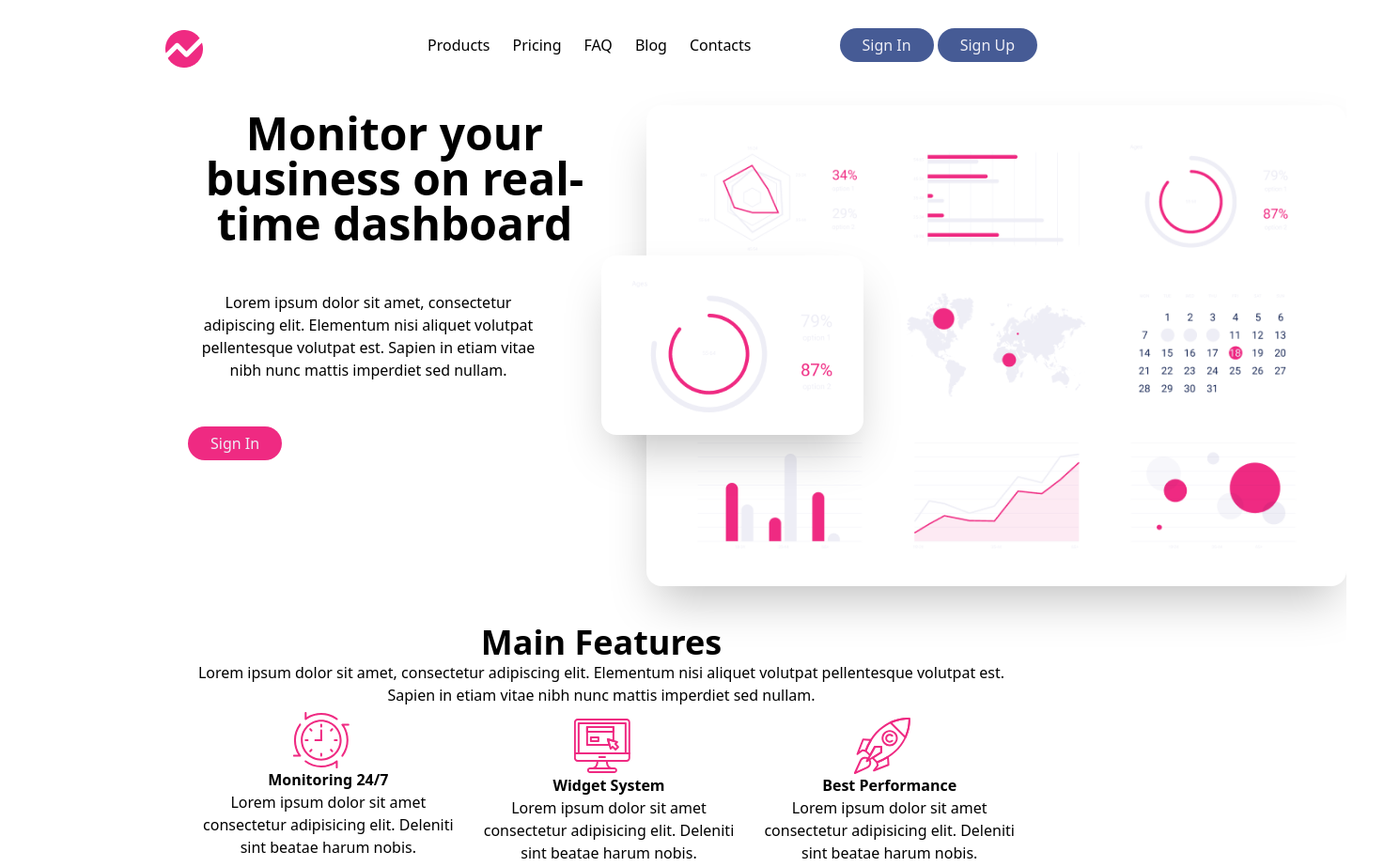
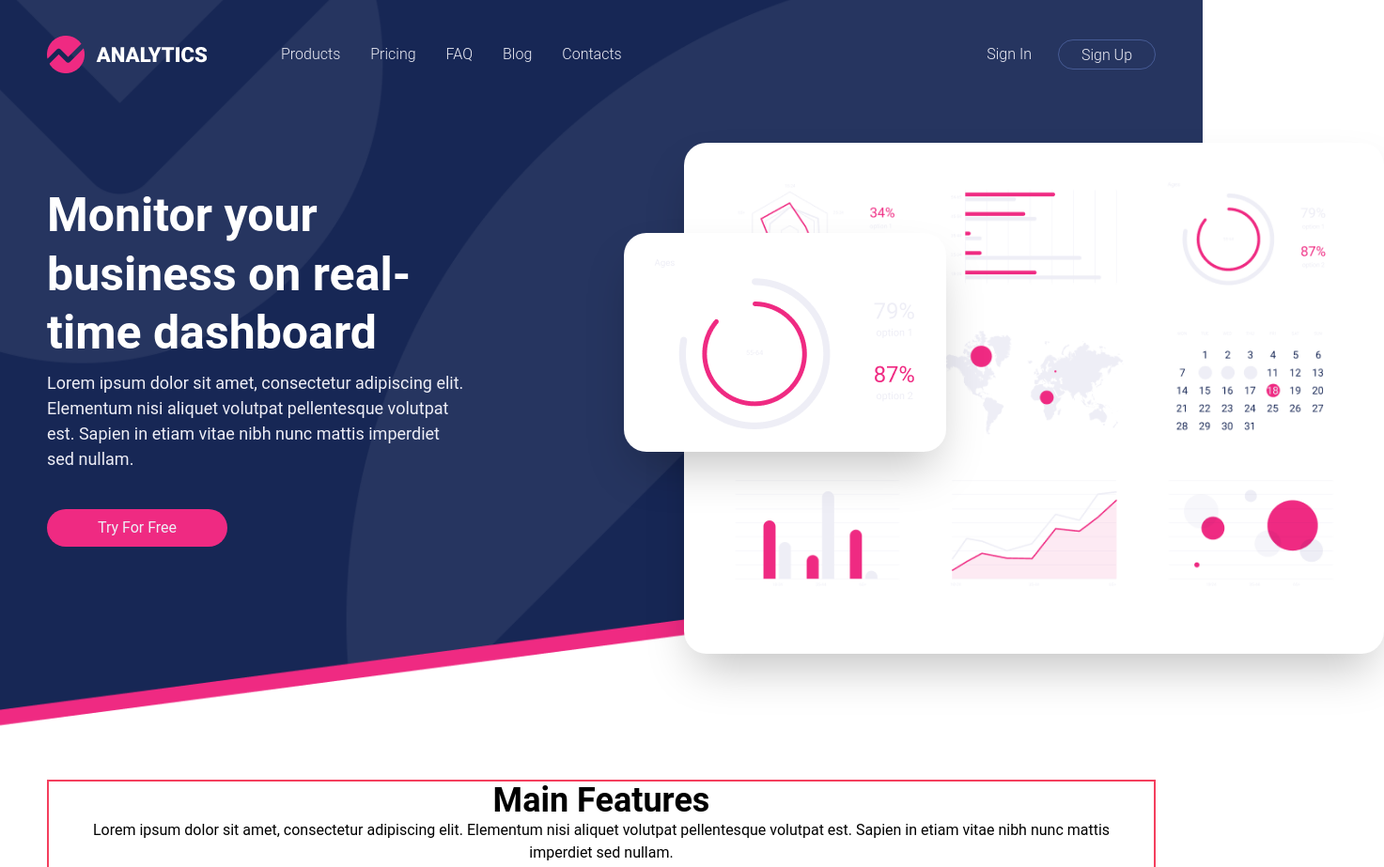
Before and after one commit to star-over/markup-1, a website: page index.html in a window 1280 px wide. Shown: the top 923 px of the page at 94% size, 1473 px wide, since content can reach past the window. Drawn offline with Linux system fonts and the light colour scheme.

Commit message:
fix: pixel-pixel to features

```diff
--- a/index.html
+++ b/index.html
@@ -10,61 +10,62 @@
 </head>
 
 <body>
+  <!-- Image -->
+  <div id="bg-top" class="bg-my-top-xs md:bg-my-top-lg  bg-cover inset-0  bg-bottom min-w-full min-h-full pb-20">
+
     <!-- Navbar -->
-  <nav class="relative container mx-auto p-6 ">
+    <nav class="relative container mx-auto pt-7 text-[16px] text-myWhisper font-light">
       <!-- flex container -->
-    <div class="flex items-center justify-between">
+      <div class="flex items-center pt-2.5">
         <!-- Logo -->
-      <div class="pt-2">
+        <div class="mr-16">
           <img src="img/logo.png" alt="">
         </div>
-
         <!-- Menu Items -->
-      <div class="hidden md:flex space-x-6">
-        <a href="#">Products</a>
-        <a href="#">Pricing</a>
-        <a href="#">FAQ</a>
-        <a href="#">Blog</a>
-        <a href="#">Contacts</a>
+        <div class="hidden md:flex flex-grow space-x-8 ">
+          <a class="hover:font-normal" href="#">Products</a>
+          <a class="hover:font-normal" href="#">Pricing</a>
+          <a class="hover:font-normal" href="#">FAQ</a>
+          <a class="hover:font-normal" href="#">Blog</a>
+          <a class="hover:font-normal" href="#">Contacts</a>
         </div>
-
         <!-- Buttons -->
         <div class="flex gap-1">
-        <button class="px-2 md:px-4 lg:px-6 xl:px-10 py-1 md:py-1.5 text-myWhisper bg-myKashmirBlue rounded-full align-baseline">Sign In</button>
-        <button class="px-2 md:px-4 lg:px-6 xl:px-10 py-1 md:py-1.5 text-myWhisper bg-myKashmirBlue rounded-full align-baseline">Sign Up</button>
+          <button class="lg:px-6 xl:px-7 py-1 md:py-1">Sign In</button>
+          <button class="px-2 md:px-4 lg:px-6 xl:px-10 py-1 h-8 rounded-full border-[1px] border-myKashmirBlue">Sign Up</button>
         </div>
       </div>
-
+    </nav>
       <!-- Hero section -->
-    <section>
-      <div class="container flex flex-col-reverse md:flex-row items-center px-6 mx-auto mt-10 space-y-0">
-
+      <section class="container flex flex-col-reverse md:flex-row items-center mx-auto mt-10 space-y-0">
           <!-- left item -->
-        <div class="flex flex-col mb-4 md:mb-32 space-y-12 md:w-1/2">
-          <h1 class="max-w-md text-4xl font-bold md:text-center md:text-5xl text-left">
+          <div class="flex flex-col mb-4 md:mb-32 md:w-1/2">
+            <h1 class="max-w-md text-2xl font-bold text-left md:mt-20 md:text-[50px] text-white leading-tight">
               Monitor your business on real-time dashboard
             </h1>
-          <p class="max-w-sm md:text-center text-left">
+            <p class="max-w-md text-left pt-2 text-[18px] text-myWhisper">
               Lorem ipsum dolor sit amet, consectetur adipiscing elit. Elementum nisi aliquet volutpat pellentesque volutpat est. Sapien in etiam vitae nibh nunc mattis imperdiet sed nullam.
             </p>
-          <div class="flex justify-center md:justify-start">
-            <button class="px-2 md:px-4 lg:px-6 xl:px-10 py-1 md:py-1.5 text-myWhisper bg-myRosePearl rounded-full align-baseline">Sign In</button>
+            <!-- button Try me -->
+            <div class="flex justify-center md:justify-start mt-10">
+              <button class="px-2 md:w-48 h-10 text-[16px] text-myWhisper bg-myRosePearl rounded-full">
+                Try For Free
+              </button>
             </div>
           </div>
-
           <!-- Image -->
-        <div class="md:w-1/2">
+          <div class="md:w-1/2 md:-ml-2">
             <img class="md:hidden bg-white" src="./img/dashboard-xs.png" alt="">
             <div class="hidden md:block relative">
-            <img class="bg-white max-w-max ml-12 px-8 py-6 rounded-2xl shadow-2xl" src="./img/dashboard-lg.png" alt="" width="745" height="508">
-            <img class="absolute left-0 top-40 bg-white px-8 py-6 rounded-2xl shadow-2xl" src="./img/dashboard-item-lg.png" alt="" width="279" height="185">
-          </div>
+              <img class="bg-white max-w-max ml-24 px-8 pt-6 mt-5 pb-14 rounded-3xl shadow-2xl" src="./img/dashboard-lg.png" alt="" width="745" height="508">
+              <img class="absolute left-8 top-24 w-auto h-auto bg-white px-8 py-6 rounded-3xl shadow-2xl" src="./img/dashboard-item-lg.png" alt="" width="279" height="185">
             </div>
           </div>
       </section>
+  </div>
 
     <!-- Features Section-->
-    <section class="container flex flex-col mx-auto px-4 md:my-10 space-y-8 md:space-y-0">
+    <section class="border-2 border-rose-500 container flex flex-col mx-auto px-4 md:my-10 space-y-8 md:space-y-0">
       <!-- Main feature -->
       <div class="flex flex-col">
         <h2 class="text-left text-2xl md:text-4xl font-bold md:text-center">
@@ -123,7 +124,7 @@
     </section>
 
     <!-- Charts -->
-    <section class="container flex flex-col space-y-8">
+    <section class="border-2 border-rose-500 container flex flex-col m-auto space-y-8">
 
       <!-- chart 1 -->
       <div class="flex flex-col md:flex-row md:items-center md:gap-8">
@@ -169,7 +170,7 @@
     </section>
 
     <!-- Pricing -->
-    <section class="container flex flex-col justify-center mt-20">
+    <section class="border-2 border-rose-500 container flex flex-col m-auto justify-center mt-20">
       <h2 class="text-3xl font-bold text-center mb-10">
         Pricing Plans
       </h2>
@@ -231,6 +232,7 @@
         </div>
       </div>
     </section>
+
     <!-- Footer -->
     <footer class="flex justify-between items-end pt-10 mt-20 border-t-[1px] border-myAstronaut">
       <!-- logo -->
@@ -251,7 +253,7 @@
         <img class="w-auto h-5" src="./img/Instagram.png" alt="" width="21" height="20">
       </div>
     </footer>
-  </nav>
+
 </body>
 
 </html>
--- a/tailwind.config.js
+++ b/tailwind.config.js
@@ -8,7 +8,21 @@ module.exports = {
       lg: "976px",
       xl: "1440px",
     },
+    container: {
+      center: true,
+      // default breakpoints but with 40px removed
+      screens: {
+        sm: '440px',
+        md: '728px',
+        lg: '936px',
+        xl: '1180px',
+      },
+    },
     extend: {
+      fontFamily: {
+        sans: 'Roboto, ui-sans-serif, system-ui, -apple-system, BlinkMacSystemFont, "Segoe UI", "Helvetica Neue", Arial, "Noto Sans", sans-serif, "Apple Color Emoji", "Segoe UI Emoji", "Segoe UI Symbol", "Noto Color Emoji"',
+
+      },
       colors: {
         myRosePearl: "#EF2A82",
         myBunting: "#172755",
@@ -22,6 +36,12 @@ module.exports = {
         myAstronaut: "#2A407C",
         myWhite: "#FFFFFF",
       },
+      backgroundImage: {
+        "my-top-lg": "url('/img/background-top-lg.png')",
+        "my-top-xs": "url('/img/background-top-xs.png')",
+        "my-bottom-lg": "url('/img/background-bottom-lg.png')",
+        "my-bottom-xs": "url('/img/background-bottom-xs.png')",
+      },
     },
   },
   plugins: [],
```
Also changed, not shown: css/main.css, img/Landing Page Mobile.png (added), img/Landing Page.png (added). Lines whose indentation alone changed are shown as unchanged.
